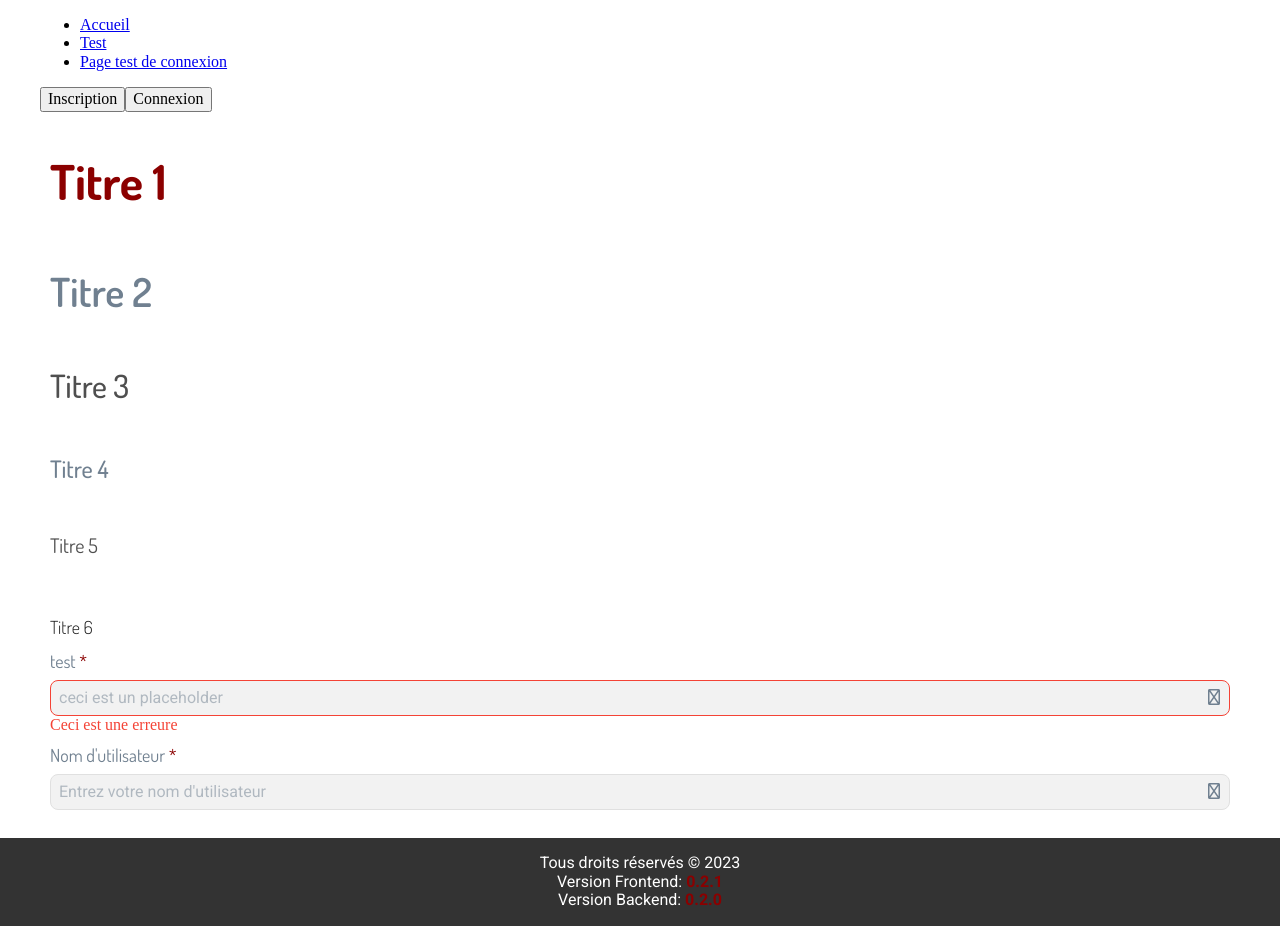
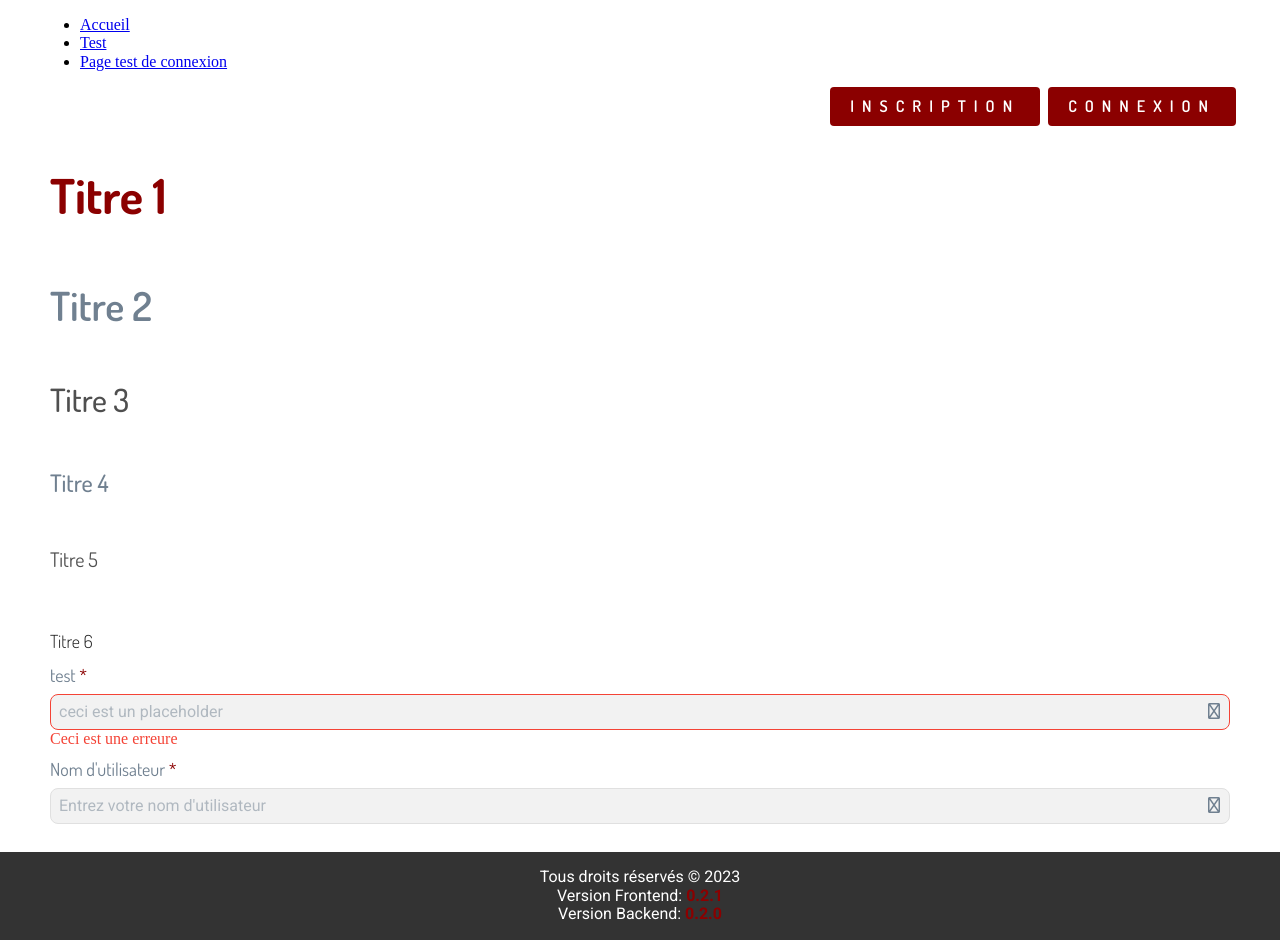
Before and after one commit to Kamicron/API_RandomUser_front, a Nuxt app: page /test in a window 1280 px wide. Built offline with nearby package versions, Linux system fonts and the light colour scheme.

Commit message:
dev: adjust style and error message

```diff
--- a/components/global/header/authentification.vue
+++ b/components/global/header/authentification.vue
@@ -1,5 +1,5 @@
 <template>
-  <div>
+  <div class="authentification">
     <!-- Composant Alert pour les messages -->
     <Alert ref="alertRef" />
 
@@ -26,13 +26,15 @@
       </ModalAruModal>
 
     <!-- Boutons pour afficher les modals -->
-    <button v-if="!user.login" @click="openModalInscription">Inscription</button>
-    <button v-if="!user.login" @click="openModalConnexion">Connexion</button>
+    <div v-if="!user.login" class="authentification__container">
+      <button class="button" @click="openModalInscription">Inscription</button>
+      <button class="button" @click="openModalConnexion">Connexion</button>
+    </div>
 
     <!-- Affichage utilisateur connecté -->
-    <div v-else>
+    <div v-else class="authentification__container">
       Connecté en tant que: {{ user.login }}
-      <button @click="handleLogout">Déconnexion</button>
+      <button class="button" @click="handleLogout">Déconnexion</button>
     </div>
   </div>
 </template>
@@ -145,7 +147,13 @@ const handleLogin = async () => {
       alertRef.value?.addMessage('success', 'Connexion réussie avec succès!');
       return true;
     } catch (error) {
-      alertRef.value?.addMessage('error', 'Erreur lors de la connexion.');
+      const errorAlert = error.response?.data || "Une erreur inattendue est survenue.";
+      if ( errorAlert === "Connexion échouée: Email ou mot de passe incorrect.") {
+        errorMessages.value.email = "Email ou mot de passe incorrect."
+        errorMessages.value.password = "Email ou mot de passe incorrect."
+      }
+      alertRef.value?.addMessage('error', errorAlert);
+
       return false;
     }
   });
@@ -174,6 +182,19 @@ onMounted(loadUserFromSession);
 </script>
 
 <style lang="scss" scoped>
+
+.authentification {
+  &__container {
+    display: flex;
+    align-items: center;
+    justify-content: flex-end;
+    font-family: $font-family-roboto;
+
+
+    gap: $spacing-xs;
+    margin: $spacing-xxs;
+  }
+}
 .formulaire {
   display: flex;
   flex-direction: column;
```
